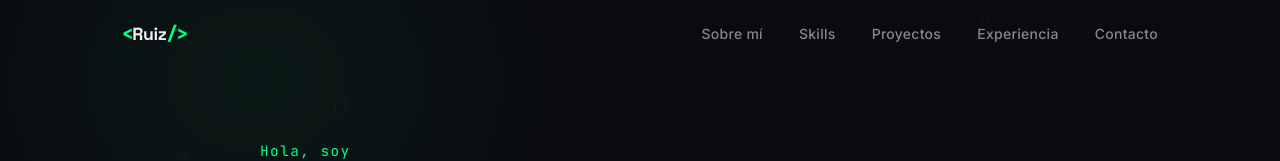
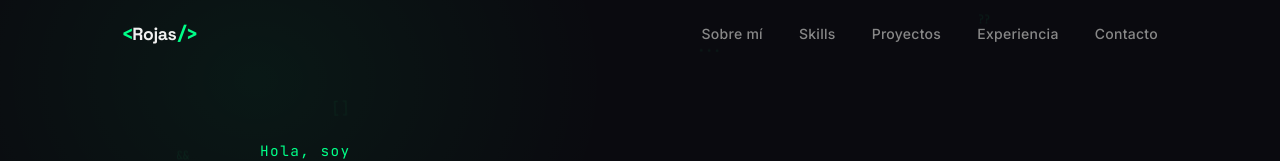
Before and after one commit to alejandrorojassss/portafolio-mauricio, a React (Vite) app: page / in a window 1280 px wide. Shown: the top 161 px of the page. Built offline with nearby package versions, Linux system fonts and the light colour scheme; the HTML template or start-up script is replaced by a standard one.

Commit message:
Update Navbar.jsx

```diff
--- a/src/Components/Navbar.jsx
+++ b/src/Components/Navbar.jsx
@@ -24,7 +24,7 @@ export default function Navbar() {
       <div className={styles.inner}>
         <a href="#" className={styles.logo}>
           <span className={styles.logoBracket}>&lt;</span>
-          Ruiz
+          Rojas
           <span className={styles.logoBracket}>/&gt;</span>
         </a>
 
```
